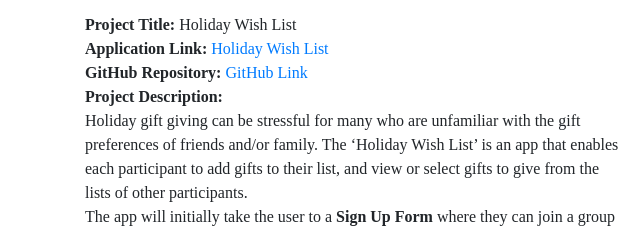
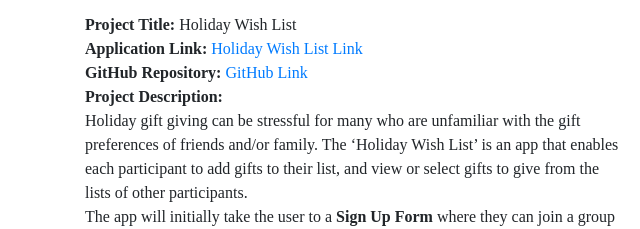
Before and after one commit to ed-sivick/16-updated_portfolio, a plain HTML site: page webDev.html in a window 1280 px wide. Shown: the part 439-668 px from the top of the page, 0-640 px from the left. Drawn offline with nearby package versions, Linux system fonts and the light colour scheme.

Commit message:
add 'link' to holiday wish list

```diff
--- a/webDev.html
+++ b/webDev.html
@@ -59,7 +59,7 @@
                     class="img-thumbnail img-btm img-ctr">
                 <p class="about"> <strong>Project Title: </strong>Holiday Wish List<br>
                     <strong>Application Link:</strong> <a href="https://project-two-gwu.herokuapp.com/">Holiday Wish
-                        List</a>
+                        List Link</a>
                     <br>
                     <strong>GitHub Repository:</strong> <a href="https://github.com/ed-sivick/project_two">GitHub
                         Link</a>
@@ -117,9 +117,7 @@
                 <img src="assets/images/quiz.png" alt="image of javascript quiz" class="img-thumbnail img-btm img-ctr">
                 <p class="about"> <strong>Project Title: </strong>Timed Code Quiz<br>
                     <strong>Application Link:</strong> <a href="https://ed-sivick.github.io/4-timed_code_quiz/">Timed
-                        Code Quiz
-                        Link</a>
-                    <br>
+                        Code Quiz Link</a><br>
                     <strong>GitHub Repository:</strong> <a href="https://github.com/ed-sivick/4-timed_code_quiz">GitHub
                         Link</a>
                     <br>
```
